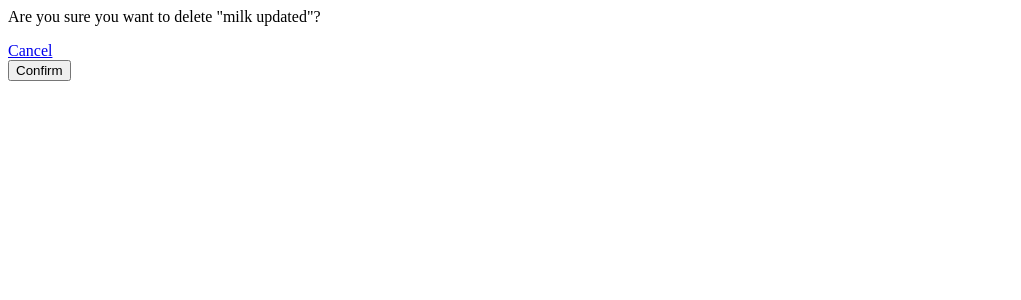
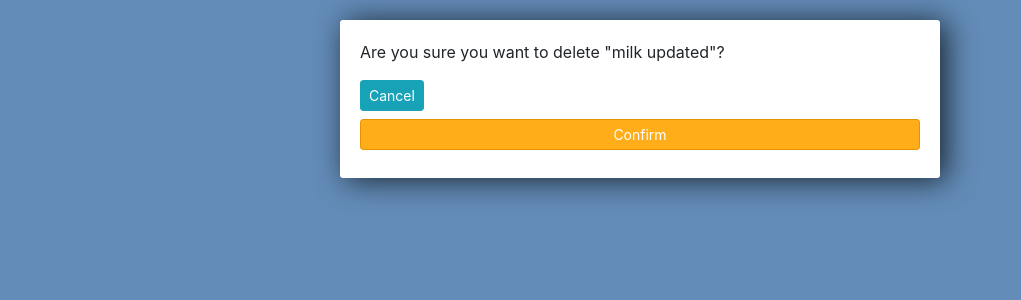
Before and after one commit to apl-mhd/todo-app-django, a Django app: page /delete_task/1/ in a window 1280 px wide. Shown: the top 300 px of the page, without its empty margins (0-1021 px from the left). Run offline with Django 3.2, Linux system fonts and the light colour scheme; data comes from the database, SQL or seed files in the repository; both versions use the stored data as it was after the commit; parts of the project's set-up code (start-up, migrations or seed data) failed here and were passed over; some libraries are stand-ins or nearby versions.

Commit message:
frontend design update

```diff
--- /dev/null
+++ b/static/style/main.css
@@ -0,0 +1,43 @@
+
+    body{
+    background-color: #638CB8;
+    }
+
+    input{
+    width: 100%;
+    padding: 12px 20px;
+    margin: 8px 0;
+    box-sizing: border-box;
+    }
+
+    input::placeholder {
+    color: #d3d3d3;
+    }
+
+    .submit{
+    background-color: #6BA3E8;
+    }
+
+    .center-column{
+    width:600px;
+    margin: 20px auto;
+    padding:20px;
+    background-color: #fff;
+    border-radius: 3px;
+    box-shadow: 6px 2px 30px 0px rgba(0,0,0,0.75);
+    }
+
+    .item-row{
+    background-color: #906abd;
+    margin: 10px;
+    padding: 20px;
+    border-radius: 3px;
+    color: #fff;
+    font-size: 16px;
+    box-shadow: 0px -1px 10px -4px rgba(0,0,0,0.75);
+    }
+
+    .btn-danger{
+    background-color: #ffae19;
+    border-color: #e59400;
+    }
--- a/tasks/forms.py
+++ b/tasks/forms.py
@@ -6,6 +6,7 @@ from django.forms import ModelForm
 from . models import Task
 
 class TaskForm(forms.ModelForm):
+    title= forms.CharField(widget= forms.TextInput(attrs={'placeholder':'Add new task...'}))
 
     class Meta:
         model = Task
--- a/tasks/templates/tasks/delete.html
+++ b/tasks/templates/tasks/delete.html
@@ -1,8 +1,18 @@
+{% extends "tasks/main.html" %}
+
+{% block content %}
+
+<div class="center-column">
+
 <p>Are you sure you want to delete "{{item}}"?</p>
-<a href="{% url 'list' %}">Cancel</a>
+<a class="btn btn-sm btn-info" href="{% url 'list' %}">Cancel</a>
 
 <form method="POST" action="">
     {% csrf_token %}
 
-    <input type="submit" value="Confirm">
+    <input class="btn btn-sm btn-danger" type="submit" value="Confirm">
 </form>
+
+</div>
+
+{% endblock content %}
--- /dev/null
+++ b/tasks/templates/tasks/main.html
@@ -0,0 +1,21 @@
+{% load static %}
+<!DOCTYPE html>
+<html lang="en">
+<head>
+    <meta charset="UTF-8">
+    <meta http-equiv="X-UA-Compatible" content="IE=edge">
+    <meta name="viewport" content="width=device-width, initial-scale=1.0">
+    <title>Document</title>
+    <link rel="stylesheet" href="https://stackpath.bootstrapcdn.com/bootstrap/4.3.1/css/bootstrap.min.css" integrity="sha384-ggOyR0iXCbMQv3Xipma34MD+dH/1fQ784/j6cY/iJTQUOhcWr7x9JvoRxT2MZw1T" crossorigin="anonymous">
+    <link rel="stylesheet" href="{% static 'style/main.css' %}">
+
+</head>
+
+<body>
+
+    {% block content %}
+
+    {% endblock content %}
+
+</body>
+</html>
```
Also changed, not shown: tasks/templates/tasks/list.html (+17 -7 lines), tasks/templates/tasks/update_task.html (+16 -6 lines), todo/settings.py (+4 -11 lines), db.sqlite3.
